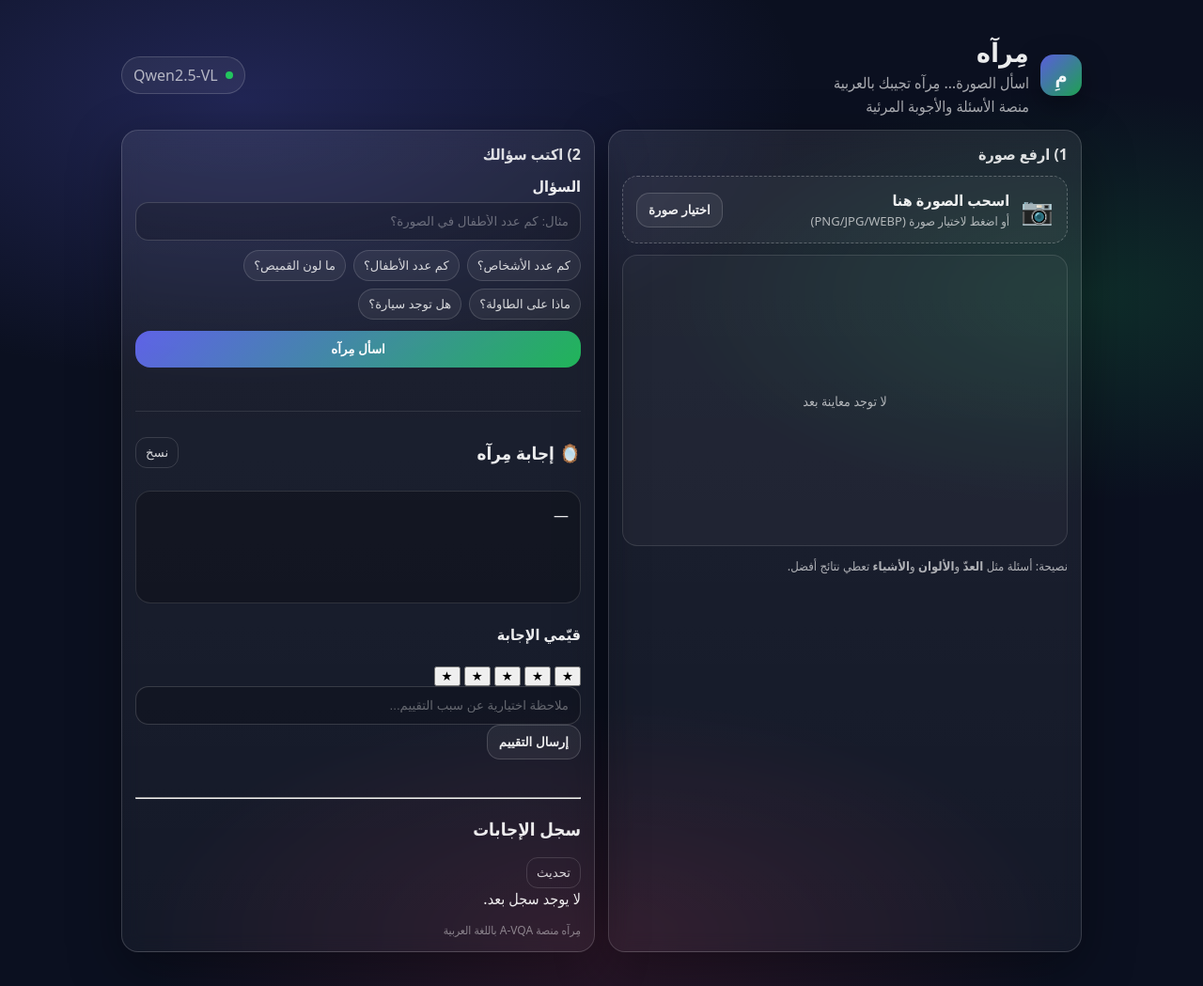
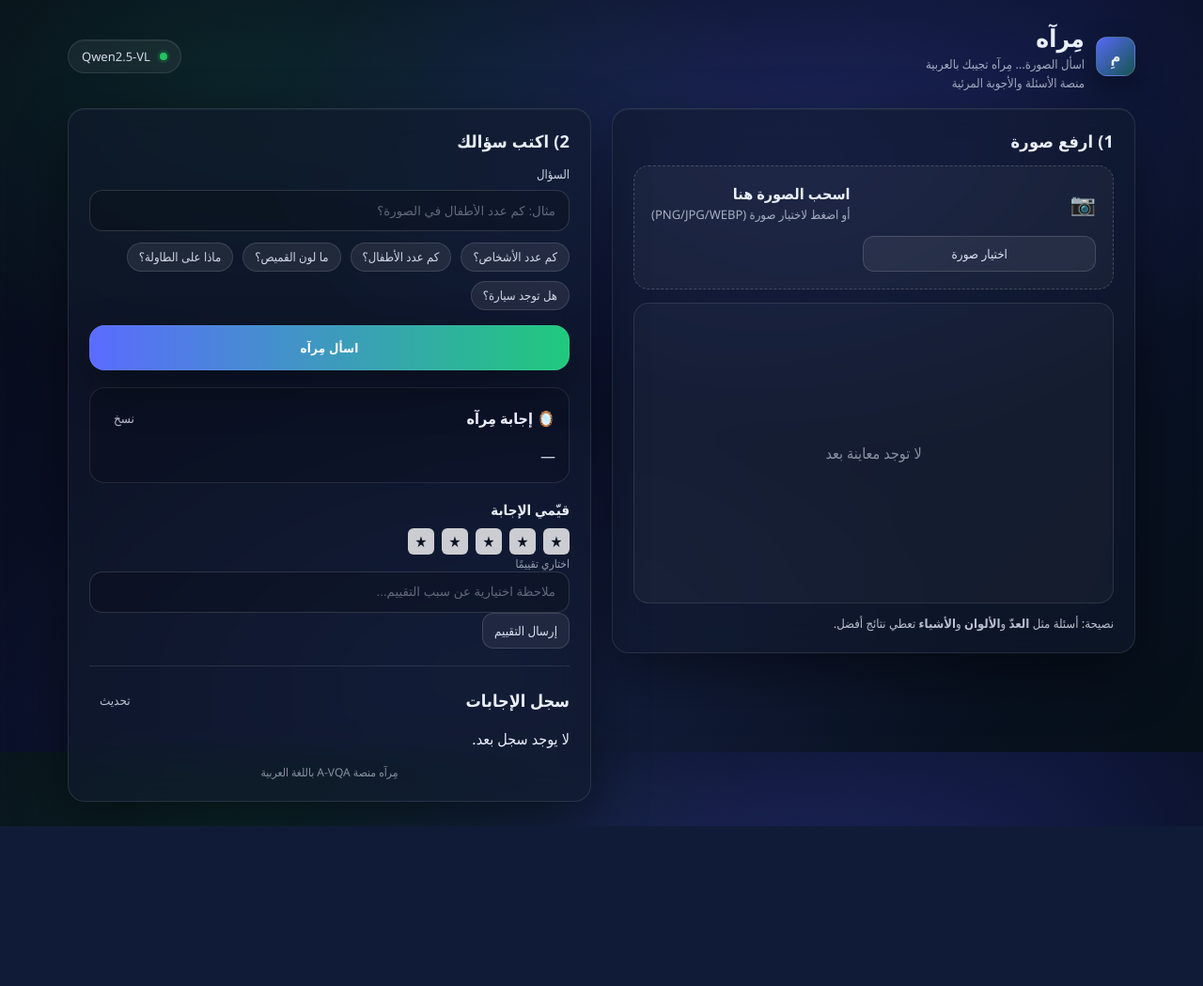
Before and after one commit to nouraalolayan04/miraa, a Flask app: page / in a window 1280 px wide. Shown: the whole page at 94% size. After the commit the page ends 879 px from the top, so only its background shows below. Run offline with Flask 3, Linux system fonts and the light colour scheme; data that the repository does not hold is empty.

Commit message:
Update style.css

```diff
--- a/static/style.css
+++ b/static/style.css
@@ -1,272 +1,476 @@
-* { box-sizing: border-box; }
 :root{
-  --bg: #0b1020;
-  --card: rgba(255,255,255,0.08);
-  --card2: rgba(255,255,255,0.10);
-  --border: rgba(255,255,255,0.16);
-  --text: rgba(255,255,255,0.92);
-  --muted: rgba(255,255,255,0.65);
-  --ok: #22c55e;
+  --bg1:#070b16;
+  --bg2:#0b1230;
+  --bg3:#0a1a2a;
+
+  --text:#eaf0ff;
+  --muted:rgba(234,240,255,.68);
+
+  --card:rgba(18, 26, 45, .58);
+  --card2:rgba(16, 23, 40, .48);
+  --stroke:rgba(255,255,255,.10);
+  --stroke2:rgba(255,255,255,.14);
+
+  --chip:rgba(255,255,255,.08);
+  --chipStroke:rgba(255,255,255,.12);
+
+  --glow:rgba(120, 160, 255, .22);
+
+  --ok:#22c55e;
   --err:#ef4444;
-  --info:#60a5fa;
+  --info:#38bdf8;
+
+  --grad1:#5b6bff;
+  --grad2:#20c97d;
 }
 
+*{ box-sizing:border-box; }
+html,body{ height:100%; }
 body{
   margin:0;
-  font-family: system-ui, -apple-system, "Segoe UI", Tahoma, Arial;
-  color: var(--text);
+  font-family: "Segoe UI", Tahoma, system-ui, -apple-system, Arial, sans-serif;
+  color:var(--text);
   background:
-    radial-gradient(1000px 500px at 20% 10%, rgba(99,102,241,0.25), transparent 60%),
-    radial-gradient(800px 400px at 90% 30%, rgba(34,197,94,0.16), transparent 55%),
-    radial-gradient(900px 450px at 50% 95%, rgba(244,63,94,0.14), transparent 55%),
-    var(--bg);
+    radial-gradient(900px 520px at 65% 20%, rgba(92, 110, 255,.22), transparent 60%),
+    radial-gradient(900px 520px at 20% 10%, rgba(32, 201, 125,.12), transparent 60%),
+    radial-gradient(900px 520px at 40% 90%, rgba(120, 160, 255,.10), transparent 60%),
+    linear-gradient(135deg, var(--bg1), var(--bg2) 55%, #061018);
 }
 
+/* =========================================================
+   Layout
+   ========================================================= */
 .container{
-  max-width: 1050px;
-  margin: 22px auto;
-  padding: 14px;
+  max-width: 1180px;
+  margin: 0 auto;
+  padding: 22px 22px 26px;
 }
 
+.grid{
+  display:grid;
+  grid-template-columns: 1fr 1fr;
+  gap: 22px;
+  align-items: start;
+}
+
+.card{
+  background: var(--card);
+  border: 1px solid var(--stroke);
+  border-radius: 18px;
+  padding: 22px;
+  box-shadow:
+    0 22px 60px rgba(0,0,0,.42),
+    inset 0 1px 0 rgba(255,255,255,.06);
+  backdrop-filter: blur(16px);
+}
+
+.card-title{
+  margin: 0 0 14px;
+  font-size: 18px;
+  font-weight: 800;
+  letter-spacing: .2px;
+}
+
+/* =========================================================
+   Topbar (matches screenshot: title right, pill left)
+   ========================================================= */
 .topbar{
   display:flex;
-  align-items:center;
-  justify-content:space-between;
-  gap:12px;
-  margin-bottom: 14px;
+  justify-content: space-between;
+  align-items: center;
+  margin-bottom: 18px;
 }
 
 .brand{
   display:flex;
   align-items:center;
-  gap:12px;
+  gap: 12px;
 }
 
 .logo{
-  width:44px;
-  height:44px;
-  border-radius: 14px;
-  display:flex;
-  align-items:center;
-  justify-content:center;
-  font-weight:900;
-  font-size: 20px;
-  background: linear-gradient(135deg, rgba(99,102,241,0.9), rgba(34,197,94,0.8));
-  box-shadow: 0 10px 30px rgba(0,0,0,0.35);
+  width: 42px;
+  height: 42px;
+  display:grid;
+  place-items:center;
+  border-radius: 12px;
+  background: linear-gradient(135deg, rgba(92,110,255,.95), rgba(32,201,125,.35));
+  border: 1px solid rgba(255,255,255,.14);
+  box-shadow: 0 12px 30px rgba(0,0,0,.35);
+  font-weight: 900;
 }
 
-.site-title{ margin:0; font-size: 28px; letter-spacing: 0.3px; }
-.subtitle{ margin:3px 0 0; color: var(--muted); }
+.site-title{
+  margin:0;
+  font-size: 26px;
+  font-weight: 900;
+  letter-spacing: .2px;
+}
+
+.subtitle{
+  margin: 2px 0 0;
+  font-size: 13px;
+  color: var(--muted);
+  line-height: 1.35;
+}
 
 .pill{
-  display:flex; align-items:center; gap:8px;
-  padding: 8px 12px;
-  border: 1px solid var(--border);
+  display:inline-flex;
+  align-items:center;
+  gap: 10px;
+  padding: 8px 14px;
   border-radius: 999px;
-  background: rgba(255,255,255,0.06);
+  background: rgba(255,255,255,.06);
+  border: 1px solid rgba(255,255,255,.10);
+  color: rgba(234,240,255,.9);
+  box-shadow: inset 0 1px 0 rgba(255,255,255,.06);
+  backdrop-filter: blur(10px);
+  font-size: 13px;
+}
+
+.dot{
+  width: 8px;
+  height: 8px;
+  border-radius: 50%;
+  background: var(--ok);
+  box-shadow: 0 0 0 3px rgba(34,197,94,.15);
+}
+
+/* =========================================================
+   Dropzone (matches screenshot)
+   ========================================================= */
+.dropzone{
+  border: 1px dashed rgba(255,255,255,.18);
+  border-radius: 16px;
+  padding: 18px;
+  background: rgba(255,255,255,.04);
+  transition: border-color .16s ease, background .16s ease, transform .16s ease;
+  outline: none;
+}
+.dropzone:hover{
+  border-color: rgba(255,255,255,.26);
+  background: rgba(255,255,255,.05);
+}
+.dropzone.dz-active{
+  border-color: rgba(92,110,255,.55);
+  box-shadow: 0 0 0 4px rgba(92,110,255,.14);
+}
+.dz-inner{
+  display:grid;
+  grid-template-columns: 1fr auto;
+  align-items:center;
+  gap: 14px;
+}
+.dz-icon{
+  font-size: 22px;
+  opacity: .9;
+}
+.dz-text .dz-strong{
+  font-weight: 800;
+  margin-bottom: 2px;
+}
+.dz-text .dz-muted{
+  font-size: 13px;
   color: var(--muted);
 }
-.dot{ width:8px; height:8px; border-radius:999px; background: var(--ok); }
-
-.grid{
+.hint{
+  margin-top: 12px;
+  font-size: 13px;
+  color: rgba(234,240,255,.78);
+}
+.preview-wrap{
+  margin-top: 14px;
+  position: relative;
+}
+.preview{
+  width: 100%;
+  max-height: 320px;
+  object-fit: contain;
+  border-radius: 16px;
+  border: 1px solid rgba(255,255,255,.10);
+  background: rgba(0,0,0,.12);
+  display:none;
+}
+.preview-empty{
+  height: 320px;
   display:grid;
-  grid-template-columns: 1fr 1fr;
-  gap: 14px;
+  place-items:center;
+  border-radius: 16px;
+  border: 1px solid rgba(255,255,255,.10);
+  background: rgba(255,255,255,.03);
+  color: rgba(234,240,255,.55);
 }
 
-.card{
-  border:1px solid var(--border);
-  background: linear-gradient(180deg, var(--card), rgba(255,255,255,0.04));
-  border-radius: 18px;
-  padding: 14px;
-  box-shadow: 0 18px 55px rgba(0,0,0,0.35);
-  backdrop-filter: blur(10px);
-  min-height: 520px;
+/* =========================================================
+   Inputs (matches screenshot: dark input)
+   ========================================================= */
+.label{
+  display:block;
+  margin: 10px 0 8px;
+  font-size: 13px;
+  color: rgba(234,240,255,.88);
+}
+input[type="text"]{
+  width: 100%;
+  height: 44px;
+  padding: 0 14px;
+  border-radius: 14px;
+  border: 1px solid rgba(255,255,255,.14);
+  background: rgba(0,0,0,.18);
+  color: var(--text);
+  outline: none;
+  transition: border-color .16s ease, box-shadow .16s ease, background .16s ease;
+}
+input[type="text"]::placeholder{
+  color: rgba(234,240,255,.38);
+}
+input[type="text"]:focus{
+  border-color: rgba(92,110,255,.48);
+  box-shadow: 0 0 0 4px rgba(92,110,255,.16);
+  background: rgba(0,0,0,.22);
 }
 
-.card-title{
-  margin: 0 0 12px;
-  font-size: 16px;
-  color: rgba(255,255,255,0.85);
-}
-
-.dropzone{
-  border: 1px dashed rgba(255,255,255,0.26);
-  border-radius: 16px;
-  padding: 14px;
-  background: rgba(255,255,255,0.04);
-  cursor: pointer;
-  transition: 0.15s ease;
-  outline: none;
-}
-.dropzone:hover{ background: rgba(255,255,255,0.06); }
-.dropzone.dz-active{
-  border-color: rgba(96,165,250,0.8);
-  background: rgba(96,165,250,0.10);
-}
-
-.dz-inner{
-  display:flex;
-  align-items:center;
-  justify-content:space-between;
-  gap:12px;
-}
-.dz-icon{ font-size: 28px; }
-.dz-text{ flex:1; }
-.dz-strong{ font-weight: 800; margin-bottom: 2px; }
-.dz-muted{ color: var(--muted); font-size: 13px; }
-
-.btn-secondary{
-  border: 1px solid var(--border);
-  background: rgba(255,255,255,0.06);
-  color: var(--text);
-  padding: 10px 12px;
-  border-radius: 14px;
-  font-weight: 700;
-  cursor: pointer;
-}
-.btn-secondary:hover{ background: rgba(255,255,255,0.09); }
-
-.preview-wrap{
-  margin-top: 12px;
-  position: relative;
-  border-radius: 16px;
-  border: 1px solid rgba(255,255,255,0.12);
-  overflow:hidden;
-  background: rgba(255,255,255,0.03);
-  height: 310px;
-  display:flex;
-  align-items:center;
-  justify-content:center;
-}
-.preview{
-  display:none;
-  width:100%;
-  height:100%;
-  object-fit: cover;
-}
-.preview-empty{
-  color: var(--muted);
-  font-size: 14px;
-}
-
-.hint{
-  margin-top: 10px;
-  color: var(--muted);
-  font-size: 13px;
-  line-height: 1.8;
-}
-
-.label{ display:block; margin: 10px 0 6px; font-weight: 800; }
-input[type="text"]{
-  width:100%;
-  padding: 12px 12px;
-  border: 1px solid rgba(255,255,255,0.16);
-  border-radius: 14px;
-  background: rgba(0,0,0,0.18);
-  color: var(--text);
-  outline: none;
-}
-input[type="text"]::placeholder{ color: rgba(255,255,255,0.35); }
-input[type="text"]:focus{
-  border-color: rgba(96,165,250,0.7);
-  box-shadow: 0 0 0 4px rgba(96,165,250,0.15);
-}
 
 .chips{
   display:flex;
   flex-wrap: wrap;
-  gap: 8px;
-  margin-top: 10px;
+  gap: 10px;
+  margin-top: 12px;
 }
 .chip{
-  border: 1px solid rgba(255,255,255,0.14);
-  background: rgba(255,255,255,0.06);
-  color: rgba(255,255,255,0.82);
-  padding: 8px 10px;
+  appearance:none;
+  border: 1px solid var(--chipStroke);
+  background: var(--chip);
+  color: rgba(234,240,255,.88);
   border-radius: 999px;
-  cursor:pointer;
+  padding: 8px 12px;
   font-size: 13px;
+  line-height: 1;
+  transition: transform .14s ease, border-color .14s ease, background .14s ease, box-shadow .14s ease;
 }
-.chip:hover{ background: rgba(255,255,255,0.10); }
+.chip:hover{
+  transform: translateY(-1px);
+  border-color: rgba(255,255,255,.20);
+  background: rgba(255,255,255,.10);
+  box-shadow: 0 10px 24px rgba(0,0,0,.24);
+}
+.chip:active{ transform: translateY(0); }
+
+
+button{ font-family: inherit; }
 
 .btn-primary{
-  margin-top: 12px;
-  width:100%;
-  padding: 12px 14px;
+  width: 100%;
+  margin-top: 16px;
+  height: 48px;
+  border-radius: 16px;
   border: 0;
+  color: #ffffff;
+  font-weight: 900;
+  letter-spacing: .2px;
+  background: linear-gradient(90deg, var(--grad1), var(--grad2));
+  box-shadow: 0 18px 45px rgba(0,0,0,.35), 0 0 0 1px rgba(255,255,255,.06) inset;
+  transition: transform .14s ease, filter .14s ease;
+}
+.btn-primary:hover{ filter: brightness(1.06); }
+.btn-primary:active{ transform: translateY(1px); }
+
+.btn-secondary{
+  border-radius: 12px;
+  border: 1px solid rgba(255,255,255,.14);
+  background: rgba(255,255,255,.06);
+  color: rgba(234,240,255,.92);
+  padding: 9px 12px;
+  transition: background .14s ease, border-color .14s ease;
+}
+.btn-secondary:hover{
+  background: rgba(255,255,255,.08);
+  border-color: rgba(255,255,255,.18);
+}
+
+.btn-ghost{
+  border-radius: 12px;
+  border: 1px solid transparent;
+  background: transparent;
+  color: rgba(234,240,255,.78);
+  padding: 8px 10px;
+}
+.btn-ghost:hover{
+  background: rgba(255,255,255,.06);
+  border-color: rgba(255,255,255,.10);
+}
+
+.spinner{
+  display:none;
+  width: 16px;
+  height: 16px;
+  border-radius: 50%;
+  border: 2px solid rgba(255,255,255,.35);
+  border-top-color: rgba(255,255,255,.95);
+  margin-inline-start: 8px;
+  animation: spin .8s linear infinite;
+}
+@keyframes spin{ to{ transform: rotate(360deg); } }
+.btn-primary.loading{ opacity: .92; }
+
+
+.result{
+  margin-top: 18px;
+  background: rgba(0,0,0,.14);
+  border: 1px solid rgba(255,255,255,.10);
   border-radius: 16px;
-  background: linear-gradient(135deg, rgba(99,102,241,0.95), rgba(34,197,94,0.9));
-  color: white;
-  font-weight: 900;
-  cursor: pointer;
+  padding: 14px;
+}
+.result-head{
   display:flex;
   align-items:center;
-  justify-content:center;
-  gap:10px;
+  justify-content: space-between;
+  gap: 10px;
 }
-.btn-primary:disabled{ opacity: 0.65; cursor:not-allowed; }
+.result-head h3{
+  margin:0;
+  font-size: 16px;
+  font-weight: 900;
+}
+.answer{
+  margin-top: 10px;
+  min-height: 22px;
+  color: rgba(234,240,255,.92);
+  line-height: 1.6;
+}
 
-.spinner{
-  width: 16px;
-  height: 16px;
-  border-radius: 999px;
-  border: 2px solid rgba(255,255,255,0.45);
-  border-top-color: rgba(255,255,255,1);
-  display:none;
-  animation: spin 0.8s linear infinite;
-}
-@keyframes spin { to { transform: rotate(360deg); } }
-
+/* =========================================================
+   Status
+   ========================================================= */
 .status{
   margin-top: 10px;
-  min-height: 22px;
-  color: var(--muted);
+  font-size: 13px;
+  color: rgba(234,240,255,.72);
 }
 .status-ok{ color: var(--ok); }
 .status-error{ color: var(--err); }
 .status-info{ color: var(--info); }
 
-.result{
-  margin-top: 14px;
-  border-top: 1px solid rgba(255,255,255,0.10);
-  padding-top: 12px;
+
+.feedback{
+  margin-top: 18px;
 }
-.result-head{
+.feedback h4{
+  margin: 0 0 10px;
+  font-size: 15px;
+  font-weight: 900;
+}
+
+.sep{
+  border:0;
+  height:1px;
+  background: rgba(255,255,255,.10);
+  margin: 18px 0;
+}
+
+/* =========================================================
+   History (matches screenshot)
+   ========================================================= */
+.history .row{
   display:flex;
   align-items:center;
-  justify-content:space-between;
-  gap:10px;
+  justify-content: space-between;
+  gap: 12px;
 }
-.answer{
-  margin-top: 10px;
-  background: rgba(0,0,0,0.22);
-  border: 1px solid rgba(255,255,255,0.12);
-  border-radius: 16px;
+.history h3{
+  margin: 0;
+  font-size: 18px;
+  font-weight: 900;
+}
+#historyList{ margin-top: 12px; }
+
+.hist-item{
+  background: rgba(0,0,0,.12);
+  border: 1px solid rgba(255,255,255,.10);
+  border-radius: 14px;
   padding: 12px;
-  min-height: 120px;
-  white-space: pre-wrap;
-  line-height: 1.7;
+  margin-bottom: 12px;
+}
+.hist-q, .hist-a{ color: rgba(234,240,255,.92); line-height: 1.55; }
+.hist-meta{
+  margin-top: 8px;
+  font-size: 12px;
+  color: rgba(234,240,255,.62);
 }
 
-.btn-ghost{
-  border: 1px solid rgba(255,255,255,0.14);
-  background: transparent;
-  color: rgba(255,255,255,0.82);
-  padding: 8px 10px;
-  border-radius: 12px;
-  cursor:pointer;
-}
-.btn-ghost:hover{ background: rgba(255,255,255,0.06); }
-
+/* =========================================================
+   Footer
+   ========================================================= */
 .footer{
-  margin-top: 14px;
-  color: rgba(255,255,255,0.45);
+  margin-top: 16px;
+  text-align: center;
   font-size: 12px;
+  color: rgba(234,240,255,.55);
 }
 
-@media (max-width: 920px){
+
+.stars{
+  display:inline-flex;
+  gap: 8px;
+  align-items:center;
+  user-select:none;
+  position: relative;
+  padding-bottom: 18px; /* label space */
+}
+.stars::after{
+  content: attr(data-label);
+  position:absolute;
+  right: 0;
+  bottom: 0;
+  font-size: 12px;
+  color: rgba(234,240,255,.62);
+}
+
+
+.star{
+  width: 28px;
+  height: 28px;
+  border-radius: 6px;
+  border: 1px solid rgba(255,255,255,.14);
+  background: rgba(255,255,255,.92);
+  color: #0b1220;
+  display:grid;
+  place-items:center;
+  font-size: 16px;
+  line-height: 1;
+  padding: 0;
+  opacity: .85;
+  transition: transform 140ms ease, filter 180ms ease, opacity 140ms ease;
+}
+.star:hover{
+  transform: translateY(-1px) scale(1.03);
+  opacity: 1;
+  filter: drop-shadow(0 0 10px rgba(255,255,255,.18));
+}
+.star.on{
+  opacity: 1;
+  filter:
+    drop-shadow(0 0 12px rgba(92,110,255,.18))
+    drop-shadow(0 0 14px rgba(32,201,125,.10));
+}
+
+.star.pop{ animation: starPop 260ms ease; }
+@keyframes starPop{
+  0%{ transform: scale(1); }
+  55%{ transform: scale(1.18); }
+  100%{ transform: scale(1.03); }
+}
+.stars.shake{ animation: shake 260ms ease; }
+@keyframes shake{
+  0%,100%{ transform: translateX(0); }
+  25%{ transform: translateX(-4px); }
+  50%{ transform: translateX(4px); }
+  75%{ transform: translateX(-3px); }
+}
+
+/* =========================================================
+   Responsive
+   ========================================================= */
+@media (max-width: 950px){
   .grid{ grid-template-columns: 1fr; }
-  .card{ min-height: auto; }
-  .preview-wrap{ height: 260px; }
+  .topbar{ gap: 12px; flex-wrap: wrap; }
 }
```
